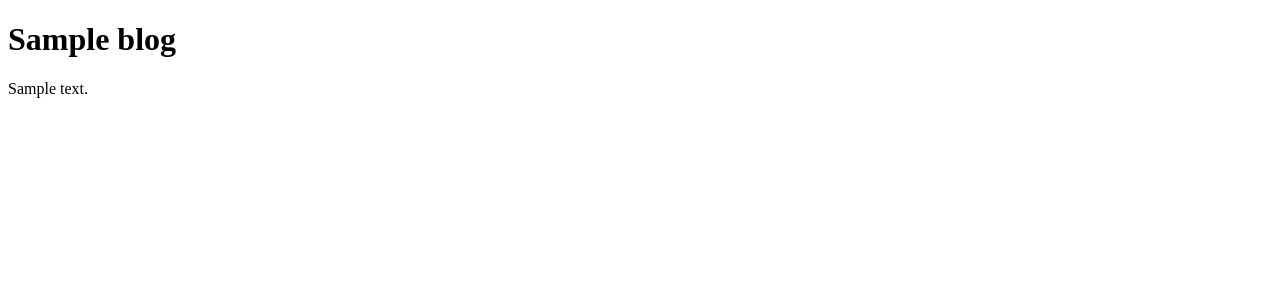
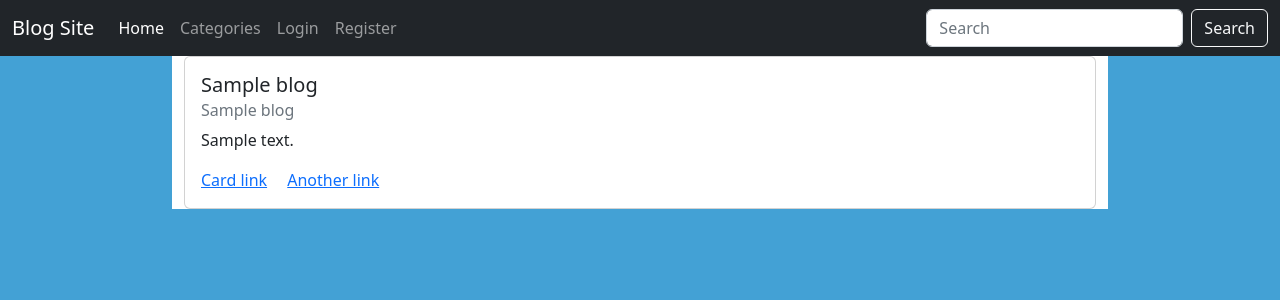
Before and after one commit to ng169/dbms-blog-site-mini-project, a Flask app: template templates/index.html in a window 1280 px wide. Shown: the top 300 px of the page. Run offline with Flask 2, Linux system fonts and the light colour scheme; the template is opened without the code that fills it: most values are stand-ins (such as "Sample title", 1, 10 or a date in 2020); some libraries are stand-ins or nearby versions.

Commit message:
added templates

```diff
--- /dev/null
+++ b/static/css/styles.css
@@ -0,0 +1,4 @@
+
+body{
+    background-color:#43A1D5;
+}
--- a/templates/footer.html
+++ b/templates/footer.html
@@ -0,0 +1,9 @@
+
+
+<script src="https://code.jquery.com/jquery-3.6.3.min.js" integrity="sha256-pvPw+upLPUjgMXY0G+8O0xUf+/Im1MZjXxxgOcBQBXU=" crossorigin="anonymous"></script>
+<script src="https://cdn.jsdelivr.net/npm/bootstrap@5.2.3/dist/js/bootstrap.bundle.min.js" integrity="sha384-kenU1KFdBIe4zVF0s0G1M5b4hcpxyD9F7jL+jjXkk+Q2h455rYXK/7HAuoJl+0I4" crossorigin="anonymous"></script>
+
+
+</body>
+
+</html>
--- a/templates/header.html
+++ b/templates/header.html
@@ -9,7 +9,7 @@
     <meta name="description" content="" />
     <meta name="author" content="" />
 
-    <title>Akshay's Blog</title>
+    <title>Blog Site</title>
 
     <link
       rel="stylesheet"
@@ -17,5 +17,36 @@
       integrity="sha384-rbsA2VBKQhggwzxH7pPCaAqO46MgnOM80zW1RWuH61DGLwZJEdK2Kadq2F9CUG65"
       crossorigin="anonymous"
     />
-  </head>
+    <link rel="stylesheet" href="{{url_for('static',filename='css/styles.css')}}">
+    <link rel="stylesheet" href="https://cdnjs.cloudflare.com/ajax/libs/font-awesome/6.2.1/css/all.min.css" integrity="sha512-MV7K8+y+gLIBoVD59lQIYicR65iaqukzvf/nwasF0nqhPay5w/9lJmVM2hMDcnK1OnMGCdVK+iQrJ7lzPJQd1w==" crossorigin="anonymous" referrerpolicy="no-referrer" />
 </html>
+
+<body>
+<nav class="navbar navbar-expand-lg navbar-dark bg-dark">
+  <div class="container-fluid">
+    <a class="navbar-brand" href="#">Blog Site</a>
+    <button class="navbar-toggler" type="button" data-bs-toggle="collapse" data-bs-target="#navbarSupportedContent" aria-controls="navbarSupportedContent" aria-expanded="false" aria-label="Toggle navigation">
+      <span class="navbar-toggler-icon"></span>
+    </button>
+    <div class="collapse navbar-collapse" id="navbarSupportedContent">
+      <ul class="navbar-nav me-auto mb-2 mb-lg-0">
+        <li class="nav-item">
+          <a class="nav-link active" aria-current="page" href="#">Home</a>
+        </li>
+        <li class="nav-item">
+          <a class="nav-link" href="#">Categories</a>
+        </li>
+       <li class="nav-item">
+          <a class="nav-link" href="#">Login</a>
+        </li>
+        <li class="nav-item">
+          <a class="nav-link" href="#">Register</a>
+        </li>
+      </ul>
+      <form class="d-flex">
+        <input class="form-control me-2" type="search" placeholder="Search" aria-label="Search">
+        <button class="btn btn-outline-light" type="submit">Search</button>
+      </form>
+    </div>
+  </div>
+</nav>
--- a/templates/index.html
+++ b/templates/index.html
@@ -1,15 +1,28 @@
-<!DOCTYPE html>
-<html lang="en">
-  <head>
-    <meta charset="UTF-8" />
-    <meta http-equiv="X-UA-Compatible" content="IE=edge" />
-    <meta name="viewport" content="width=device-width, initial-scale=1.0" />
-    <title>Blog Site</title>
-  </head>
-  <body>
-    {% for blog in all_blogs %}
-    <h1>{{blog.title}}</h1>
-    <p>{{blog.content}}</p>
-    {% endfor %}
-  </body>
-</html>
+{% include "header.html" %}
+    <div class="container-fluid">
+      <div class="row">
+        <div class="col">
+        </div>
+        <div class="col-9">
+            <div class="container" style="background-color:white;">
+
+                {% for blog in all_blogs %}
+                <div class="card">
+                  <div class="card-body">
+                    <h5 class="card-title">{{blog.title}}</h5>
+                    <h6 class="card-subtitle mb-2 text-muted">{{blog.subtitle}}</h6>
+                    <p class="card-text">{{blog.content}}</p>
+                    <a href="#" class="card-link">Card link</a>
+                    <a href="#" class="card-link">Another link</a>
+                  </div>
+                </div>
+                {% endfor %}
+            </div>
+        </div>
+        <div class="col">
+        </div>
+      </div>
+    </div>
+
+
+{% include "footer.html" %}
```
Also changed, not shown: main.py (+5 -3 lines).
